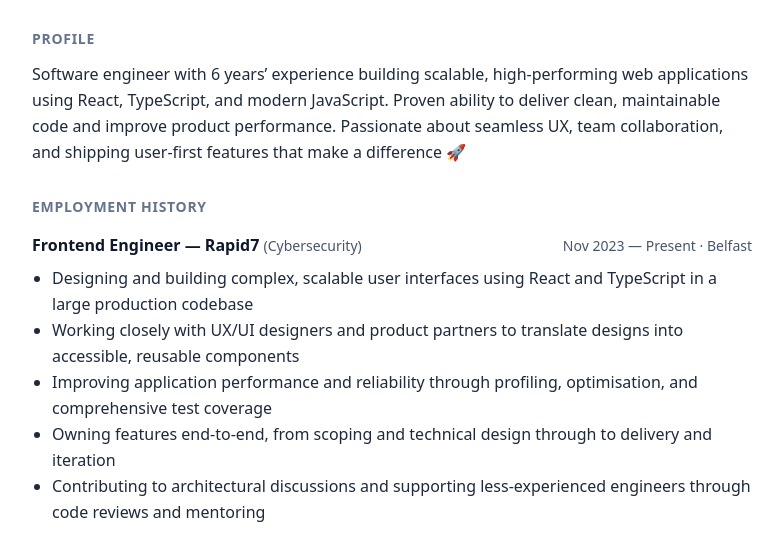
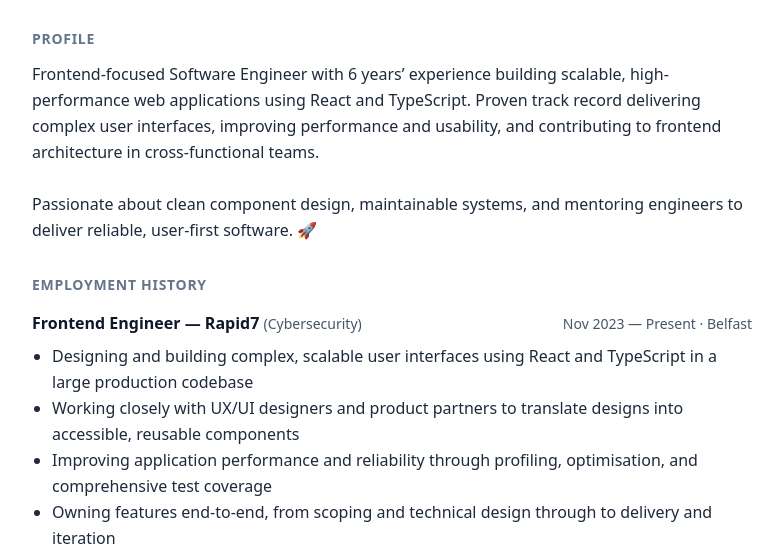
Before and after one commit to Oisin-Bourke/oisin-bourke.github.io, a plain HTML site: page index.html in a window 1280 px wide. Shown: the part 234-780 px from the top of the page, without its empty margins (248-1031 px from the left). Drawn offline with nearby package versions, Linux system fonts and the light colour scheme.

Commit message:
update index

```diff
--- a/index.html
+++ b/index.html
@@ -140,12 +140,15 @@
 				<p
 					class="mt-3 leading-relaxed text-slate-800 dark:text-slate-200"
 				>
-					Software engineer with 6 years’ experience building
-					scalable, high-performing web applications using React,
-					TypeScript, and modern JavaScript. Proven ability to deliver
-					clean, maintainable code and improve product performance.
-					Passionate about seamless UX, team collaboration, and
-					shipping user-first features that make a difference 🚀
+					Frontend-focused Software Engineer with 6 years’ experience
+					building scalable, high- performance web applications using
+					React and TypeScript. Proven track record delivering complex
+					user interfaces, improving performance and usability, and
+					contributing to frontend architecture in cross-functional
+					teams.<br /><br />
+					Passionate about clean component design, maintainable
+					systems, and mentoring engineers to deliver reliable,
+					user-first software. 🚀
 				</p>
 			</section>
 
```
